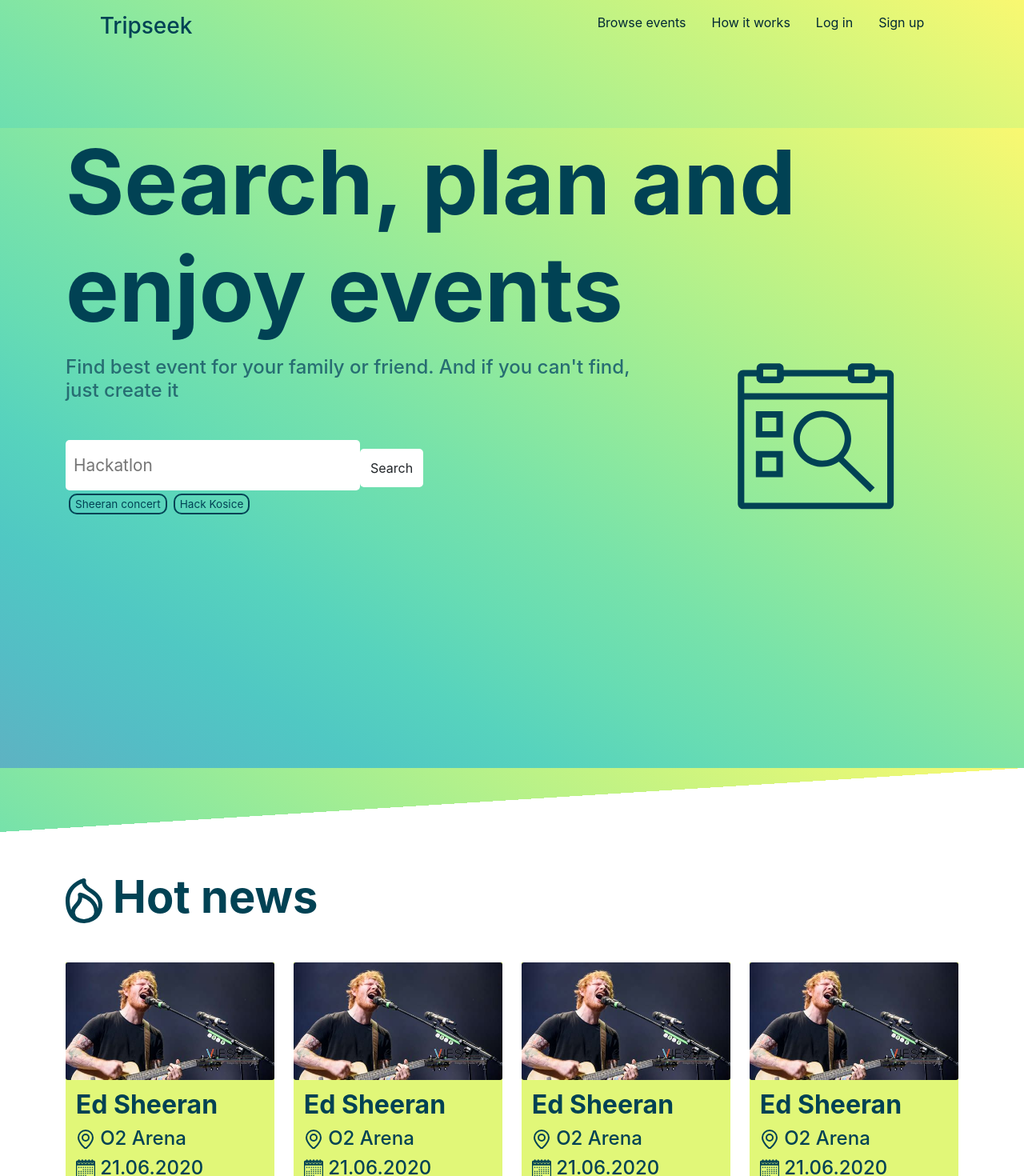
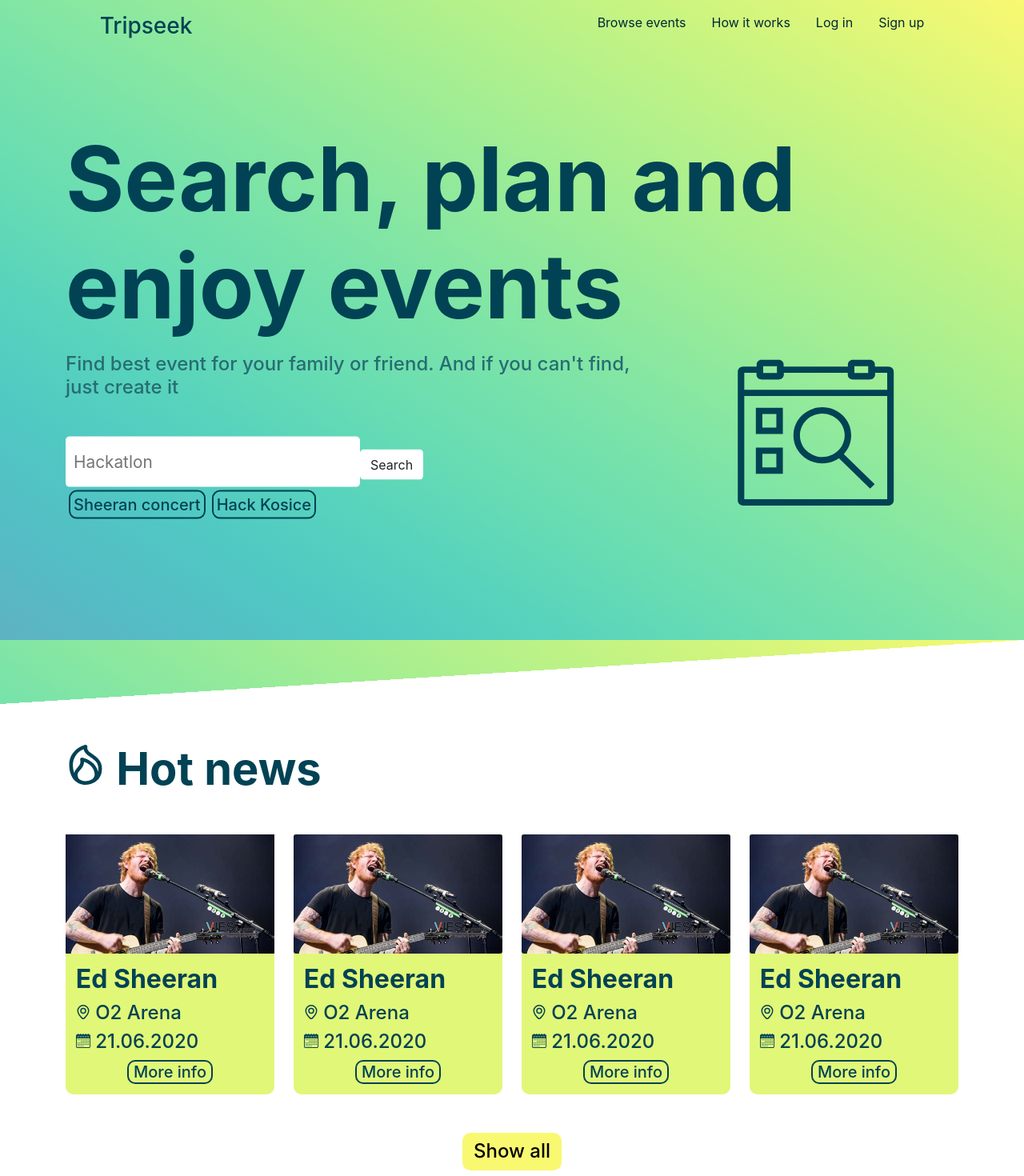
Before and after one commit to tadeas-drab/eventoget-next, a Next.js app: page / in a window 1280 px wide. Shown: the top 1470 px of the page at 80% size. Built offline with nearby package versions, Linux system fonts and the light colour scheme.

Commit message:
fixed images

```diff
--- a/pages/index.tsx
+++ b/pages/index.tsx
@@ -8,7 +8,7 @@
 const Home: NextPage = () => {
   return (
 
-    <div>
+    <div className='z-0'>
       <Head>
         <title>Tripseek</title>
         <meta name="description" content="find or create events" />
@@ -17,20 +17,26 @@
 
       <Navigation/>
       <div className="h-100">
-        <div className="container mt-10">
+        <div className='center w-100'>
+          <div className="container">
             <h1 className="main-title fw-bold mt-2">Search, plan and enjoy events</h1>
             <div className="row mt-3">
               <div className='col-8'>
-              <h4 className="lighter-text">Find best event for your family or friend. And if you can't find, just create it</h4>
+                <h4 className="lighter-text mb-3">Find best event for your family or friend. And if you can't find, just create it</h4>
                 <div className="mt-5 w-100">
                   <input placeholder='Hackatlon'></input>
-                <button className='btn search-button'>Search</button>
+                  <button className='btn search-button ml-3'>Search</button>
                 </div>
-              <button className='transparent-button fs-085 m-1'>Sheeran concert</button>
-              <button className='transparent-button fs-085 m-1'>Hack Kosice</button>
+                <button className='transparent-button m-1 p-1 pl-2 pr-2'>
+                  <h5 className='m-0'>Sheeran concert</h5>
+                </button>
+                <button className='transparent-button m-1 p-1 pl-2 pr-2'>
+                  <h5 className='m-0'>Hack Kosice</h5>
+                </button>
               </div>
               <div className='col-4 d-none d-md-block text-center'>
-              <img src="/images/find-event.svg" width={200} height={200} />
+                <Image src="/images/find-event.svg" width={200} height={200} alt="calendar icon"/>
+              </div>
             </div>
           </div>
         </div>
@@ -40,15 +46,15 @@
 
       <div className='white-bg'>
         <div className="container pt-5 pb-5">
-          <h1 className='fw-bold fs-4 mb-5'><img src="/images/fire.svg" className='icon'/>&nbsp;Hot news</h1>
+          <h1 className='fw-bold fs-4 mb-5'><Image src="/images/fire.svg" width={50} height={50} className='icon'/>&nbsp;Hot news</h1>
           <div className="row">
             <div className='col-3'>
               <div className='card'>
-                <img src="/images/sheeran-concert.jpg" alt="photo" className='card-img'/>
+              <Image src="/images/sheeran-concert.jpg" alt="photo" width={306} height={175}/>
                <div className='card-text'>
                  <h2 className='fw-bold'>Ed Sheeran</h2>
-                 <h4><img src="/images/pin.svg" className='icon'/>&nbsp;O2 Arena</h4>
-                 <h4><img src="/images/calendar.svg" className='icon'/>&nbsp;21.06.2020</h4>
+                 <h4><Image src="/images/pin.svg" className='icon' width={18} height={18}/>&nbsp;O2 Arena</h4>
+                 <h4><Image src="/images/calendar.svg" className='icon' width={18} height={18}/>&nbsp;21.06.2020</h4>
                  <div className='text-center'>
                   <button className='card-button'><h5 className='mb-0'>More info</h5></button>
                  </div>
@@ -58,11 +64,11 @@
 
             <div className='col-3'>
               <div className='card'>
-                <img src="/images/sheeran-concert.jpg" alt="photo" className='card-img'/>
+                <Image src="/images/sheeran-concert.jpg" alt="photo" width={306} height={175} className='card-img'/>
                <div className='card-text'>
                  <h2 className='fw-bold'>Ed Sheeran</h2>
-                 <h4><img src="/images/pin.svg" className='icon'/>&nbsp;O2 Arena</h4>
-                 <h4><img src="/images/calendar.svg" className='icon'/>&nbsp;21.06.2020</h4>
+                 <h4><Image src="/images/pin.svg" className='icon' width={18} height={18}/>&nbsp;O2 Arena</h4>
+                 <h4><Image src="/images/calendar.svg" className='icon' width={18} height={18}/>&nbsp;21.06.2020</h4>
                  <div className='text-center'>
                   <button className='card-button'><h5 className='mb-0'>More info</h5></button>
                  </div>
@@ -72,11 +78,11 @@
 
             <div className='col-3'>
               <div className='card'>
-                <img src="/images/sheeran-concert.jpg" alt="photo" className='card-img'/>
+                <Image src="/images/sheeran-concert.jpg" alt="photo" width={306} height={175} className='card-img'/>
                <div className='card-text'>
                  <h2 className='fw-bold'>Ed Sheeran</h2>
-                 <h4><img src="/images/pin.svg" className='icon'/>&nbsp;O2 Arena</h4>
-                 <h4><img src="/images/calendar.svg" className='icon'/>&nbsp;21.06.2020</h4>
+                 <h4><Image src="/images/pin.svg" className='icon' width={18} height={18}/>&nbsp;O2 Arena</h4>
+                 <h4><Image src="/images/calendar.svg" className='icon' width={18} height={18}/>&nbsp;21.06.2020</h4>
                  <div className='text-center'>
                   <button className='card-button'><h5 className='mb-0'>More info</h5></button>
                  </div>
@@ -86,11 +92,11 @@
 
             <div className='col-3'>
               <div className='card'>
-                <img src="/images/sheeran-concert.jpg" alt="photo" className='card-img'/>
+                <Image src="/images/sheeran-concert.jpg" alt="photo" width={306} height={175} className='card-img'/>
                <div className='card-text'>
                  <h2 className='fw-bold'>Ed Sheeran</h2>
-                 <h4><img src="/images/pin.svg" className='icon'/>&nbsp;O2 Arena</h4>
-                 <h4><img src="/images/calendar.svg" className='icon'/>&nbsp;21.06.2020</h4>
+                 <h4><Image src="/images/pin.svg" className='icon' width={18} height={18}/>&nbsp;O2 Arena</h4>
+                 <h4><Image src="/images/calendar.svg" className='icon' width={18} height={18}/>&nbsp;21.06.2020</h4>
                  <div className='text-center'>
                   <button className='card-button'><h5 className='mb-0'>More info</h5></button>
                  </div>
@@ -114,7 +120,7 @@
           <div className='row m-4'>
             <div className='col-5'>
               <h1 className=' text-end'>
-                <img src="/images/search.svg" className='icon'/>
+                <Image src="/images/search.svg" width={100} height={100}/>
               </h1>
             </div>
             <div className='col-2'></div>
@@ -132,7 +138,7 @@
             <div className='col-2'></div>
             <div className='col-5'>
               <h1 className=''>
-                <img src="/images/plane.svg" className='icon'/>
+                <Image src="/images/plane.svg" width={100} height={100}/>
               </h1>
             </div>
           </div>
@@ -142,7 +148,7 @@
           <div className='row m-4'>
             <div className='col-5'>
               <h1 className=' text-end'>
-                <img src="/images/happy.svg" className='icon'/>
+                <Image src="/images/happy.svg" width={100} height={100}/>
               </h1>
             </div>
             <div className='col-2'></div>
@@ -207,13 +213,13 @@
           <div className='row'>
             <div className='col-6'>
               <h1 className='fs-10 text-center'>
-                <img src="/images/user.svg" className='icon'/>
+                <Image src="/images/user.svg" width={150} height={150} className='icon'/>
               </h1>
               <h1 className='text-center mt-5'><span className='animated-underline'>Create personal account</span></h1>
             </div>
             <div className='col-6 vertical-border-line'>
               <h1 className='fs-10 text-center'>
-                <img src="/images/users.svg" className='icon'/>
+                <Image src="/images/users.svg" width={150} height={150} className='icon'/>
               </h1>
               <h1 className='text-center mt-5'><span className='animated-underline'>Create group</span></h1>
             </div>
--- a/styles/globals.css
+++ b/styles/globals.css
@@ -135,7 +135,7 @@
 -------------------------------------------------- */
 
 .search-button {
-    height: 3em !important;
+    height: 100% !important;
     border-radius: 5px;
     background-color: white;
 }
```
Also changed, not shown: public/images/plane.svg. Lines whose indentation alone changed are shown as unchanged.
